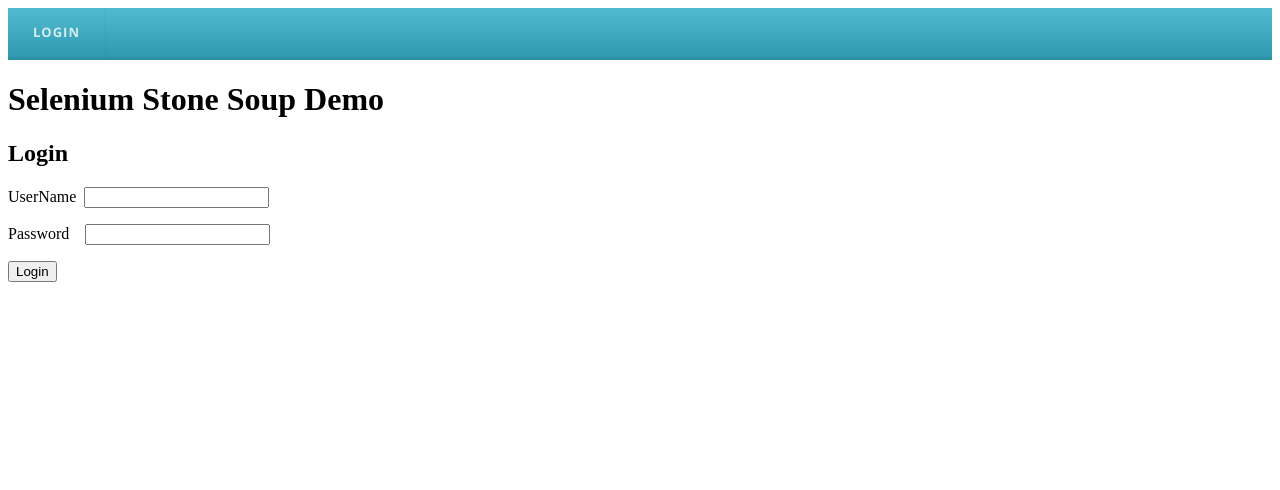
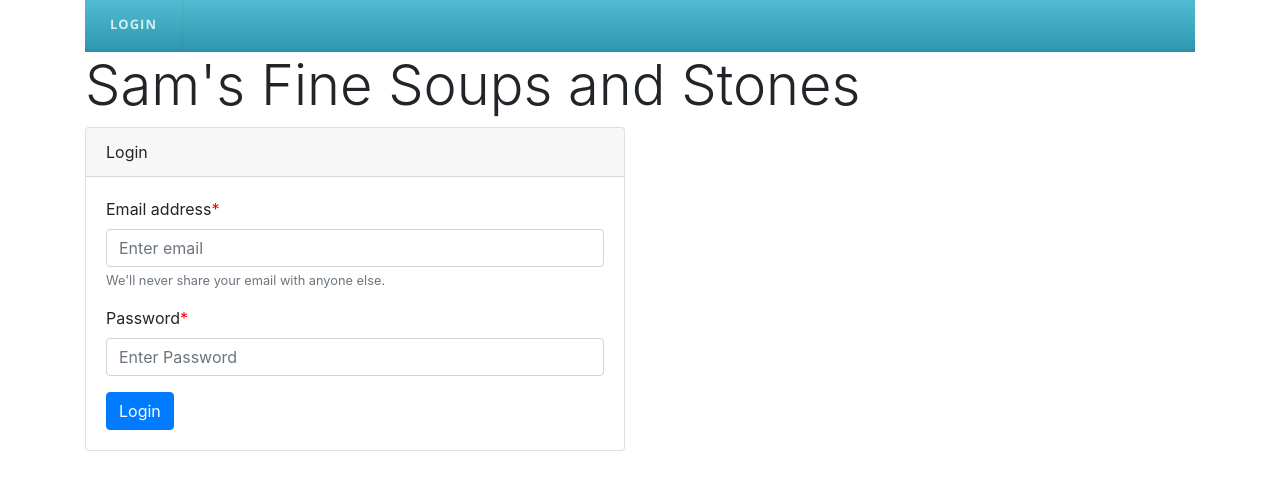
Before and after one commit to GregFinzer/SeleniumStoneSoup, a plain HTML site: page SeleniumStoneSoup.Demo/Login.html in a window 1280 px wide. Drawn offline with nearby package versions, Linux system fonts and the light colour scheme.

Commit message:
Re-design Login Form

```diff
--- a/SeleniumStoneSoup.Demo/CSS/styles.css
+++ b/SeleniumStoneSoup.Demo/CSS/styles.css
@@ -1,4 +1,9 @@
 @import url(http://fonts.googleapis.com/css?family=Open+Sans:400,700);
+
+.form-group.required .control-label:after {
+    content:"*";
+    color:red;
+  }
 
 #cssmenu,
 #cssmenu ul,
--- a/SeleniumStoneSoup.Demo/Login.html
+++ b/SeleniumStoneSoup.Demo/Login.html
@@ -1,33 +1,64 @@
-<!doctype html>
-<html lang=''>
+<html lang="en">
+
 <head>
     <meta charset='utf-8'>
     <meta http-equiv="X-UA-Compatible" content="IE=edge">
-    <meta name="viewport" content="width=device-width, initial-scale=1">
+    <meta charset="utf-8" />
+    <meta name="viewport" content="width=device-width, initial-scale=1.0" />
+    <link rel="stylesheet" href="https://stackpath.bootstrapcdn.com/bootstrap/4.3.1/css/bootstrap.min.css"
+        integrity="sha384-ggOyR0iXCbMQv3Xipma34MD+dH/1fQ784/j6cY/iJTQUOhcWr7x9JvoRxT2MZw1T" crossorigin="anonymous">
+    <script src="https://code.jquery.com/jquery-3.3.1.slim.min.js"
+        integrity="sha384-q8i/X+965DzO0rT7abK41JStQIAqVgRVzpbzo5smXKp4YfRvH+8abtTE1Pi6jizo"
+        crossorigin="anonymous"></script>
+    <script src="https://cdnjs.cloudflare.com/ajax/libs/popper.js/1.14.7/umd/popper.min.js"
+        integrity="sha384-UO2eT0CpHqdSJQ6hJty5KVphtPhzWj9WO1clHTMGa3JDZwrnQq4sF86dIHNDz0W1"
+        crossorigin="anonymous"></script>
+    <script src="https://stackpath.bootstrapcdn.com/bootstrap/4.3.1/js/bootstrap.min.js"
+        integrity="sha384-JjSmVgyd0p3pXB1rRibZUAYoIIy6OrQ6VrjIEaFf/nJGzIxFDsf4x0xIM+B07jRM"
+        crossorigin="anonymous"></script>
     <link href="CSS/styles.css" rel="stylesheet" />
-    <script src="http://code.jquery.com/jquery-latest.min.js" type="text/javascript"></script>
     <script src="JavaScript/script.js"></script>
     <title>Login</title>
 </head>
+
 <body>
 
-<div id='cssmenu'>
-    <ul>
-        <li><a href='Login.html'><span>Login</span></a></li>
-    </ul>
-</div>
-<h1>Selenium Stone Soup Demo</h1>
+    <div class="container">
+        <div id='cssmenu'>
+            <ul>
+                <li><a href='Login.html'><span>Login</span></a></li>
+            </ul>
+        </div>
+        <h1 class="display-4">Sam's Fine Soups and Stones</h1>
 
-<H2> Login</H2>
+        <div class="row">
+            <div class="col-lg-6 col-md-9 col-sm-12">
+                <form action="index.html" enctype="text/plain" method="get" name="Login" target="_self">
+                    <div class="card">
+                        <div class="card-header">
+                            Login
+                        </div>
+                        <div class="card-body">
+                            <div class="form-group required">
+                                <label class="control-label" for="UserName">Email address</label>
+                                <input type="email" required class="form-control" name="UserName" aria-describedby="emailHelp"
+                                    placeholder="Enter email">
+                                <small id="emailHelp" class="form-text text-muted">We'll never share your email with
+                                    anyone
+                                    else.</small>
+                            </div>
+                            <div class="form-group required">
+                                <label class="control-label" for="Password">Password</label>
+                                <input type="password" required class="form-control" name="Password"
+                                    placeholder="Enter Password">
+                            </div>
+                            <button name="Login" type="submit" class="btn btn-primary">Login</button>
+                        </div>
+                    </div>
+                </form>
+            </div>
+        </div>
+    </div>
+</body>
 
-<form action="index.html" enctype="text/plain" id="userName" method="get" name="Login" target="_self">
-    <p>UserName &nbsp;<input maxlength="10" name="UserName" type="text" /></p>
-
-    <p>Password &nbsp; &nbsp;<input maxlength="10" name="Password" type="password" /></p>
-
-    <p><input name="Login" type="submit" value="Login" /></p>
-</form>
-
-<p>&nbsp;</p>
-</body>
 </html>
```
